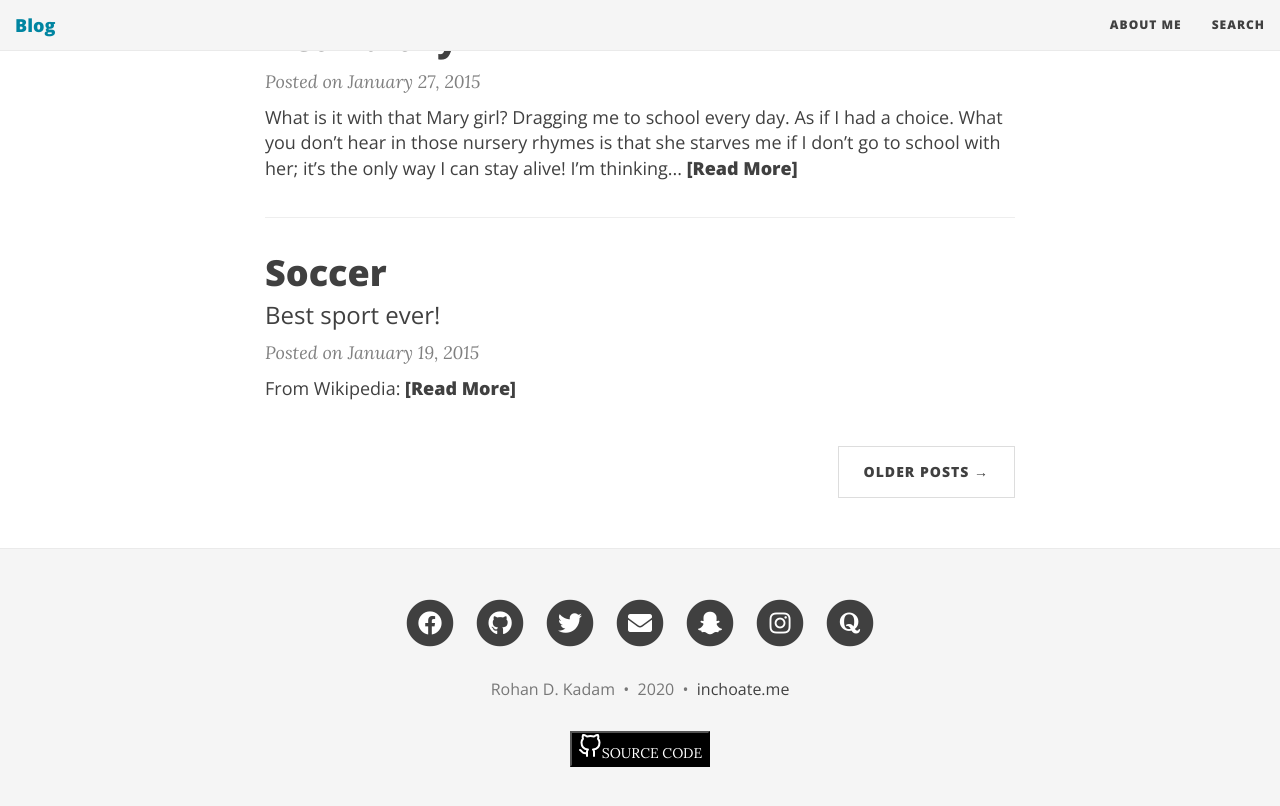
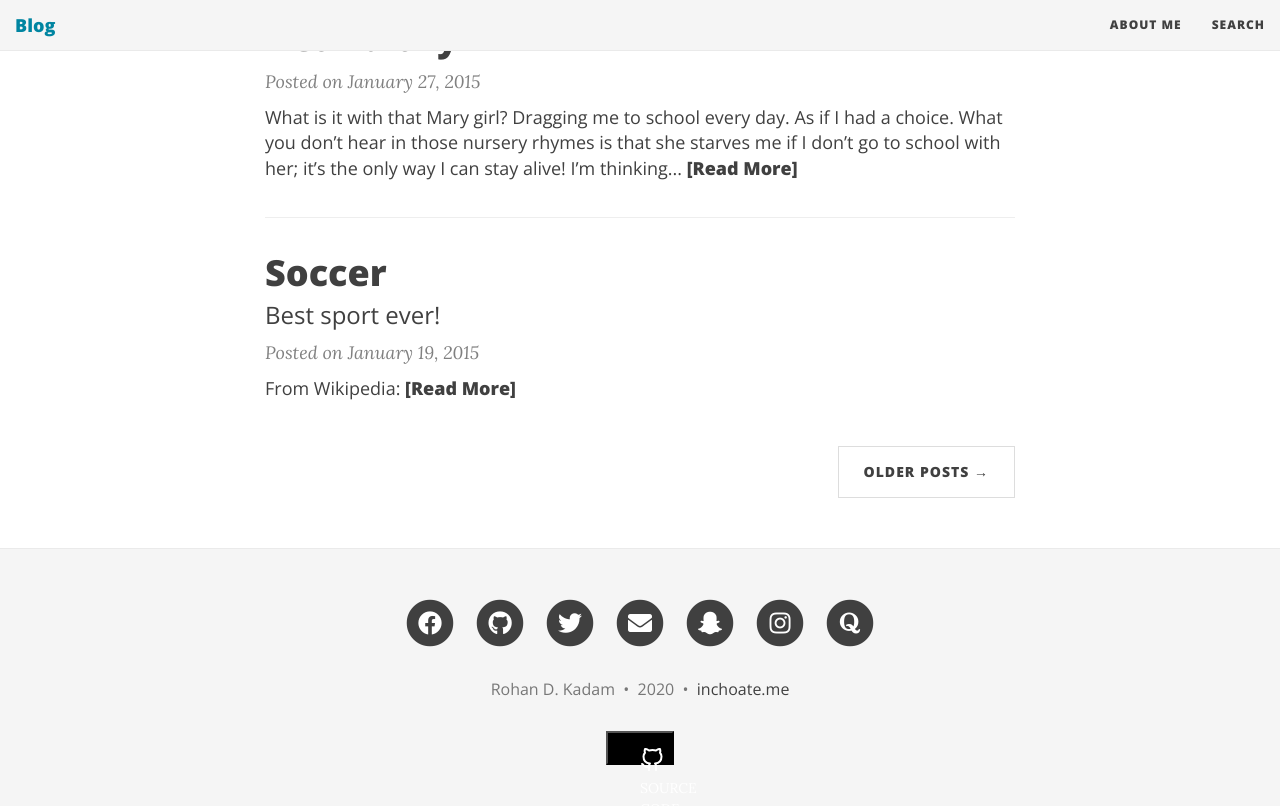
Before and after one commit to iamrdk21/Website1, a Jekyll site: the page built from index.html, in a window 1280 px wide and 900 px high, scrolled down 1567 px. Shown: the top 806 px of the window. Built offline with Jekyll 4.4.1, drawn with Linux system fonts in a browser that asks for light colours; nearby versions of some CDN libraries; the list of posts is cut into pages by our own code.

Commit message:
Update footer.html

```diff
--- a/_includes/footer.html
+++ b/_includes/footer.html
@@ -23,7 +23,7 @@
       {% endif%}
       </p>
       <p align="center">
-      <button class="button" style="background-color: #000000;"> <a href="https://github.com/iamrdk21" class="button github" style="color:#FFFFFF;" target="_blank" rel="noopener noreferrer"><svg xmlns="http://www.w3.org/2000/svg" width="24" height="24" viewBox="0 0 24 24" fill="none" stroke="currentColor" stroke-width="2" stroke-linecap="round" stroke-linejoin="round"><path d="M9 19c-5 1.5-5-2.5-7-3m14 6v-3.87a3.37 3.37 0 0 0-.94-2.61c3.14-.35 6.44-1.54 6.44-7A5.44 5.44 0 0 0 20 4.77 5.07 5.07 0 0 0 19.91 1S18.73.65 16 2.48a13.38 13.38 0 0 0-7 0C6.27.65 5.09 1 5.09 1A5.07 5.07 0 0 0 5 4.77a5.44 5.44 0 0 0-1.5 3.78c0 5.42 3.3 6.61 6.44 7A3.37 3.37 0 0 0 9 18.13V22"></path></svg><span>SOURCE CODE</span></a></button>
+      <button class="button" style="background-color: #000000; padding: 15px 32px; width: 24px; height: 24px;"> <a href="https://github.com/iamrdk21" class="button github" style="color:#FFFFFF;" target="_blank" rel="noopener noreferrer"><svg xmlns="http://www.w3.org/2000/svg" width="24" height="24" viewBox="0 0 24 24" fill="none" stroke="currentColor" stroke-width="2" stroke-linecap="round" stroke-linejoin="round"><path d="M9 19c-5 1.5-5-2.5-7-3m14 6v-3.87a3.37 3.37 0 0 0-.94-2.61c3.14-.35 6.44-1.54 6.44-7A5.44 5.44 0 0 0 20 4.77 5.07 5.07 0 0 0 19.91 1S18.73.65 16 2.48a13.38 13.38 0 0 0-7 0C6.27.65 5.09 1 5.09 1A5.07 5.07 0 0 0 5 4.77a5.44 5.44 0 0 0-1.5 3.78c0 5.42 3.3 6.61 6.44 7A3.37 3.37 0 0 0 9 18.13V22"></path></svg><span>SOURCE CODE</span></a></button>
       </p>
       </div>
     </div>
```
